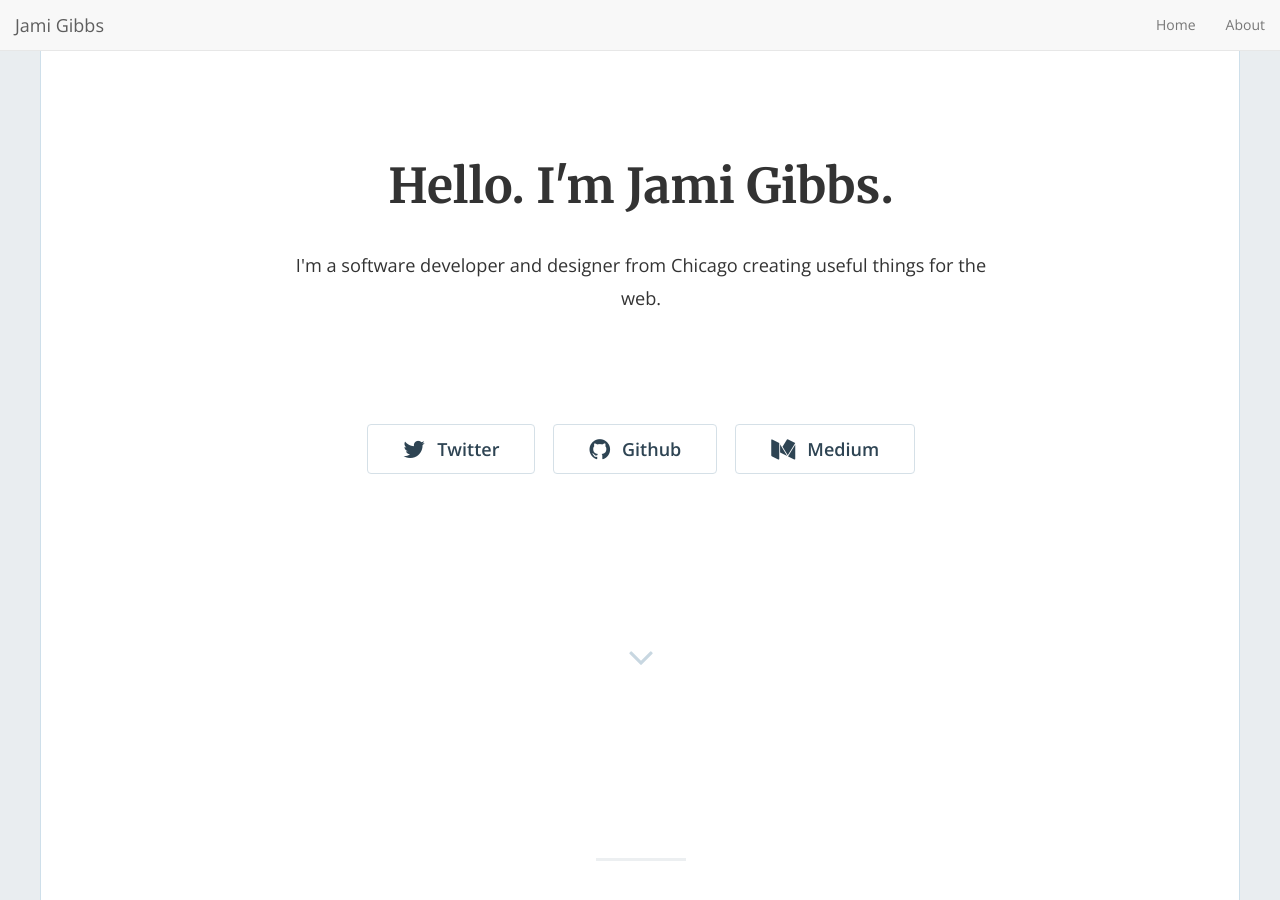
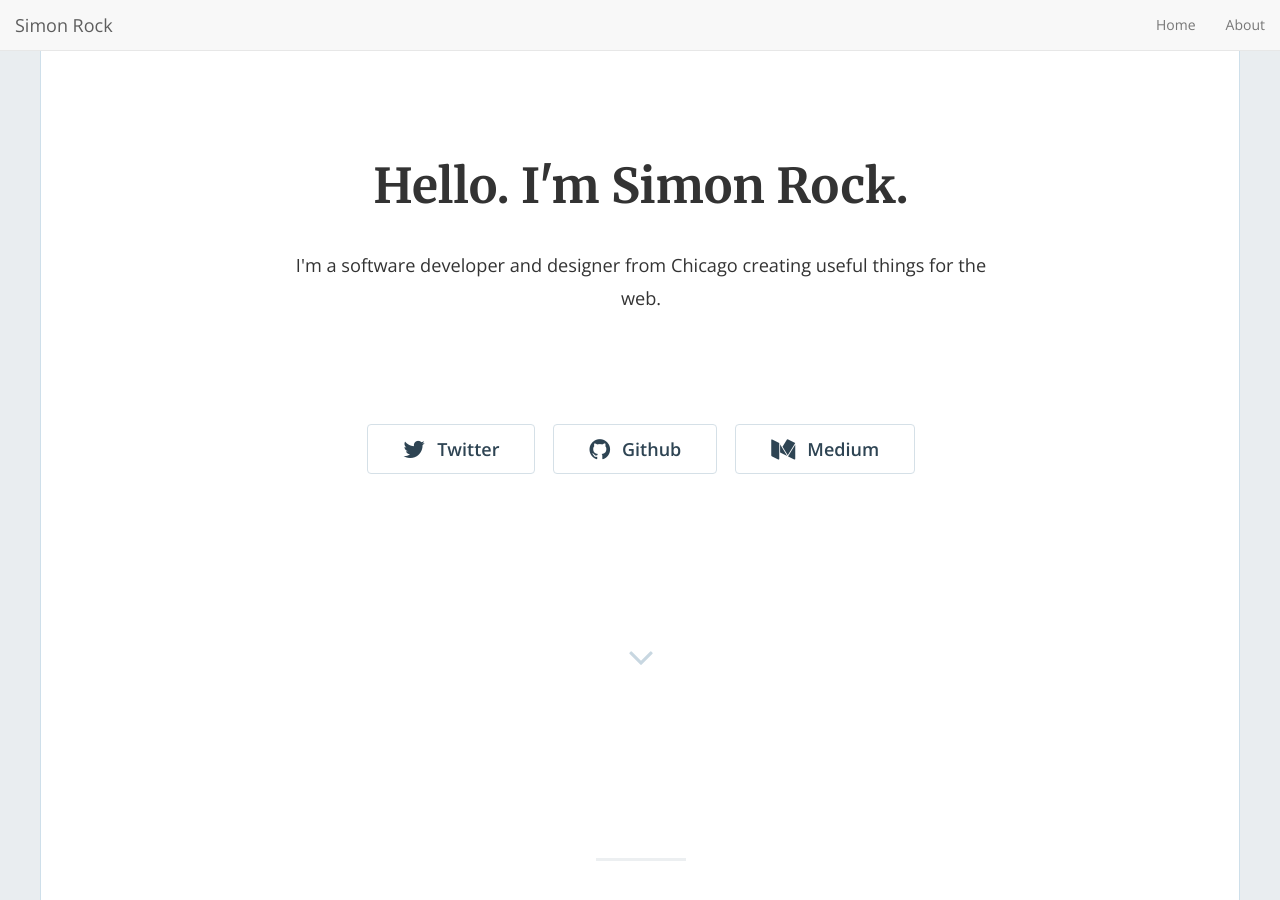
Before and after one commit to ShyPete/simonrock.github.io, a Jekyll site: the page built from index.html, in a window 1280 px wide and 900 px high. Built offline with Jekyll 4.4.1, drawn with Linux system fonts in a browser that asks for light colours; nearby versions of some CDN libraries; the list of posts is cut into pages by our own code; some of the changed text lies outside the part shown.

Commit message:
Update names

```diff
--- a/_config.yml
+++ b/_config.yml
@@ -13,11 +13,11 @@
 # you will see them accessed via {{ site.title }}, {{ site.email }}, and so on.
 # You can create any custom variable you would like, and they will be accessible
 # in the templates via {{ site.myvariable }}.
-title: "Hello. I'm Jami Gibbs."
-email: 'jami0821@gmail.com'
+title: "Hello. I'm Simon Rock."
+email: 'simon@simonrock.com'
 description: "I'm a software developer and designer from Chicago creating useful things for the web."
 baseurl: "" # the subpath of your site, e.g. /blog
-url: "https://jamigibbs.github.io/phantom" # the base hostname & protocol for your site, e.g. https://example.com
+url: "https://shypete.github.io" # the base hostname & protocol for your site, e.g. https://example.com
 twitter_username: 'jamigibbs'
 github_username: 'jamigibbs'
 medium_username: 'blog.jamigibbs.com'
@@ -92,8 +92,8 @@ pagination:
 ############################################################
 
 ### Phantom settings
-footer_text: '© 2018 Jami Gibbs'
-admin_name: 'Jami Gibbs'
+footer_text: '© 2024 Simon Rock'
+admin_name: 'Simon Rock'
 google_analytics: "UA-9999999-99" # Update with your own tracking ID
 enable_contact: false
 
```
